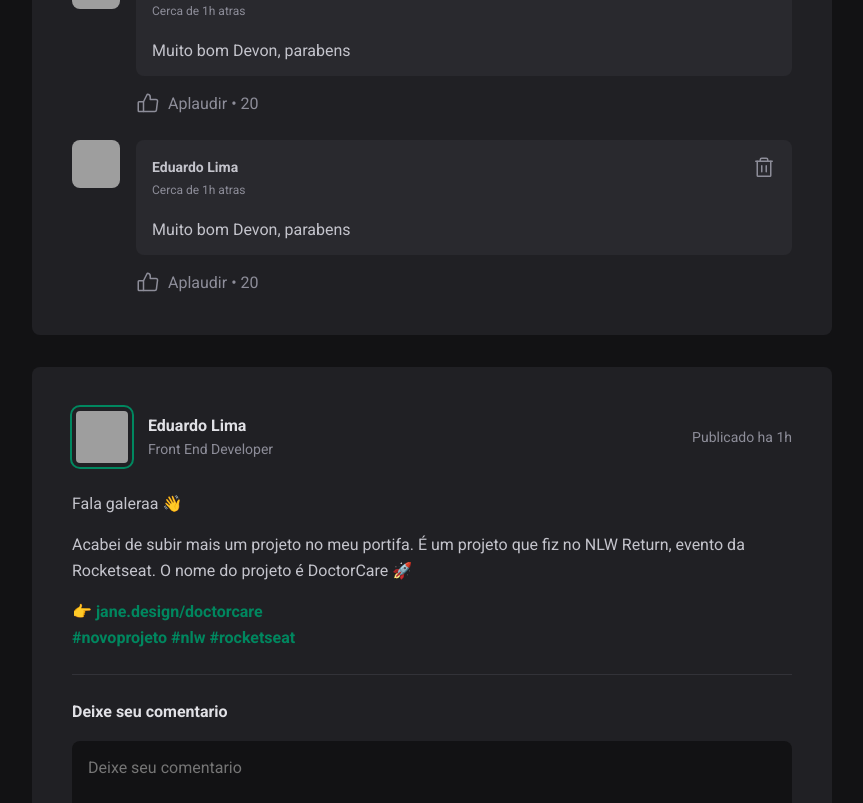
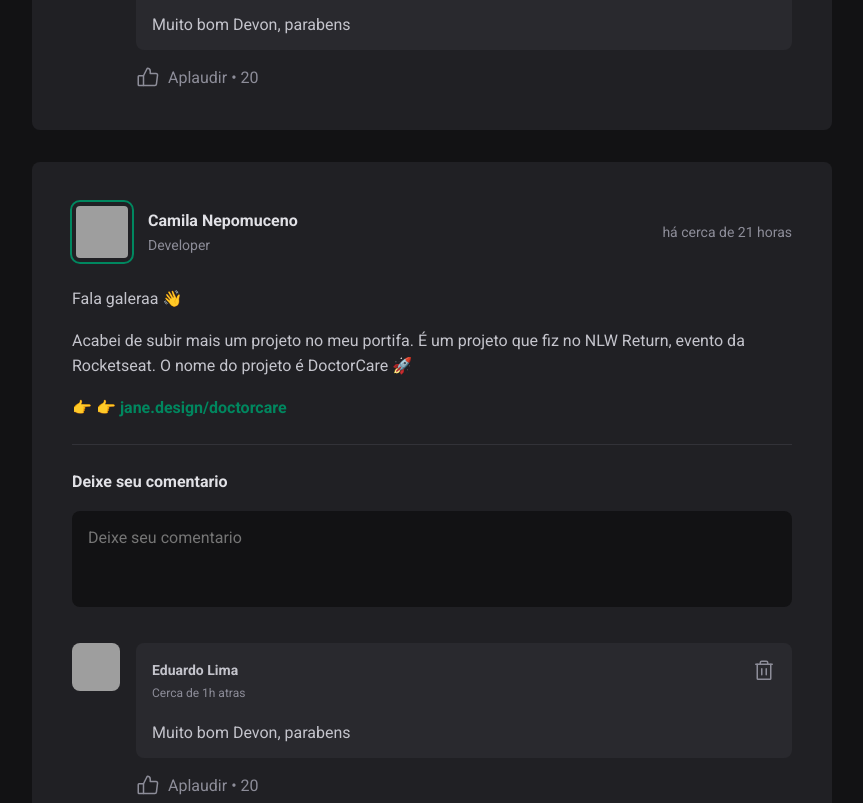
Before and after one commit to sleduardo20/feed-ignite, a React (Create React App) app: page / in a window 1280 px wide. Shown: the part 837-1640 px from the top of the page, without its empty margins (352-1215 px from the left). Built offline with nearby package versions, Linux system fonts and the light colour scheme; grey boxes are pictures that could not be loaded.

Commit message:
✨ feat - add mock data comnmets

```diff
--- a/src/components/Post.tsx
+++ b/src/components/Post.tsx
@@ -1,47 +1,141 @@
+/* eslint-disable react/no-unused-prop-types */
+/* eslint-disable no-unused-vars */
+import { format, formatDistanceToNow } from "date-fns";
+import ptBR from "date-fns/locale/pt-BR";
+import { v4 as uuidv4 } from "uuid";
+import {
+  FormEvent,
+  HtmlHTMLAttributes,
+  TextareaHTMLAttributes,
+  useEffect,
+  useRef,
+  useState,
+} from "react";
 import { Avatar } from "./Avatar";
-import { Comment } from "./Commnet";
+import { Comment, CommentProps } from "./Commnet";
 import styles from "./Post.module.css";
 
-export function Post() {
+type Content = {
+  type: string;
+  content: string;
+};
+
+export type PostProps = {
+  id: string;
+  author: {
+    name: string;
+    avatarUrl: string;
+    role: string;
+  };
+  publishedAt: Date;
+  content: Content[];
+};
+
+const fetchComments: CommentProps[] = [
+  {
+    id: uuidv4(),
+    author: {
+      name: "John",
+      avatarUrl: "https://github.com/danvitoriano.png",
+      publishedAt: new Date("2022-06-15 00:00:00"),
+    },
+    comment: "Muito bem fulando parabens",
+  },
+  {
+    id: uuidv4(),
+    author: {
+      name: "Maria",
+      avatarUrl: "https://github.com/glaucia86.png",
+      publishedAt: new Date("2022-06-18 00:00:00"),
+    },
+    comment: "Nossa que demais.",
+  },
+];
+
+export function Post({ author, publishedAt, content }: PostProps) {
+  const refTextArea = useRef<HTMLTextAreaElement>(null);
+  const [comments, setComments] = useState<CommentProps[]>([]);
+
+  const publishedDataFormated = format(
+    publishedAt,
+    "d 'de' LLLL 'as' HH:mm'h'",
+    {
+      locale: ptBR,
+    }
+  );
+
+  const publishedDateRelativeToNow = formatDistanceToNow(publishedAt, {
+    locale: ptBR,
+    addSuffix: true,
+  });
+
+  const handleDeleteComment = (id: string) => {
+    setComments(comments.filter((i) => i.id !== id));
+  };
+
+  const handleCreateNewComment = (event: FormEvent) => {
+    event.preventDefault();
+
+    const newComment: CommentProps = {
+      id: uuidv4(),
+      author: {
+        avatarUrl: "https://github.com/breakzplatform.png",
+        name: "Boot",
+        publishedAt: new Date(Date.now()),
+      },
+      comment: "refTextArea.current?.value",
+    };
+
+    setComments([...comments, newComment]);
+
+    refTextArea.current?.value === "";
+
+    console.log(refTextArea.current?.value);
+  };
+
+  useEffect(() => {
+    setComments(fetchComments);
+  }, []);
+
   return (
     <article className={styles.post}>
       <header>
         <div className={styles.author}>
-          <Avatar
-            src="https://avatars.githubusercontent.com/u/56615577?v=4"
-            hasBorder
-          />
+          <Avatar src={author.avatarUrl} hasBorder />
 
           <div className={styles.authorInfo}>
-            <strong>Eduardo Lima</strong>
-            <span>Front End Developer</span>
+            <strong>{author.name}</strong>
+            <span>{author.role}</span>
           </div>
         </div>
-        <time title="18 de junho as 12:13" dateTime="2022-06-18 00:00:00">
-          Publicado ha 1h
+        <time
+          title={publishedDataFormated}
+          dateTime={publishedAt.toISOString()}
+        >
+          {publishedDateRelativeToNow}
         </time>
       </header>
 
       <div className={styles.content}>
-        <p>
-          <p> Fala galeraa 👋 </p>
-          <p>
-            Acabei de subir mais um projeto no meu portifa. É um projeto que fiz
-            no NLW Return, evento da Rocketseat. O nome do projeto é DoctorCare
-            🚀
-          </p>
-          <p>
-            <a href="#">👉 jane.design/doctorcare</a>
-          </p>
-
-          <a href="#">#novoprojeto #nlw #rocketseat</a>
-        </p>
+        {content.map((line) => {
+          if (line.type === "paragraph") {
+            return <p> {line.content} </p>;
+          }
+          if (line.type === "link") {
+            return (
+              <p>
+                <a href="#">👉 {line.content} </a>{" "}
+              </p>
+            );
+          }
+          return <p key={line.content}>{line.content}</p>;
+        })}
       </div>
 
-      <form className={styles.commentForm}>
+      <form className={styles.commentForm} onSubmit={handleCreateNewComment}>
         <strong>Deixe seu comentario</strong>
 
-        <textarea placeholder="Deixe seu comentario" />
+        <textarea ref={refTextArea} placeholder="Deixe seu comentario" />
 
         <footer>
           <button type="submit">Publicar</button>
@@ -49,9 +143,13 @@ export function Post() {
       </form>
 
       <div className={styles.commentList}>
-        <Comment />
-        <Comment />
-        <Comment />
+        {comments.map((item) => (
+          <Comment
+            key={item.id}
+            {...item}
+            deleteComment={() => handleDeleteComment(item.id)}
+          />
+        ))}
       </div>
     </article>
   );
```
